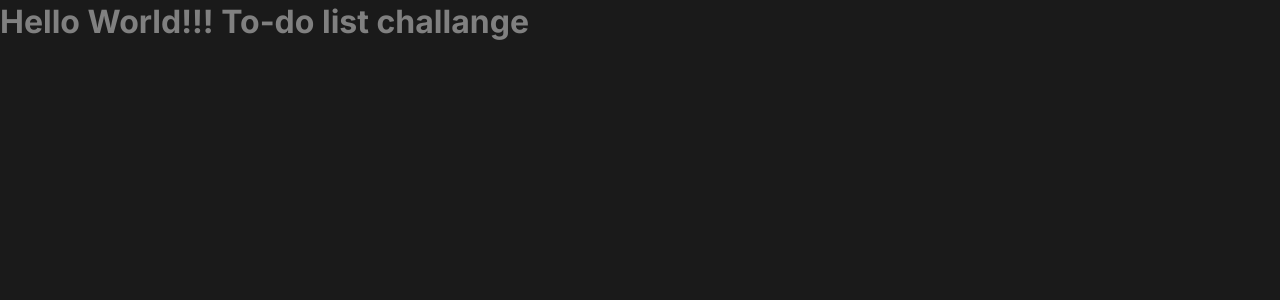
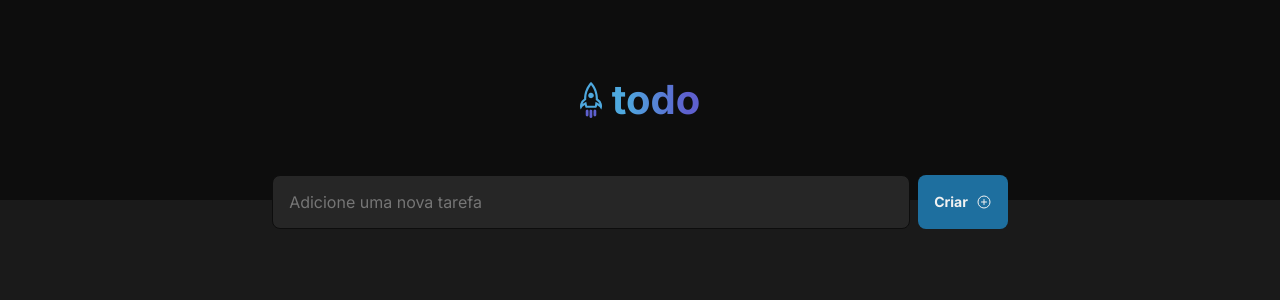
Before and after one commit to gabriel-78/challange_01_to-do_list_igniteLab-trail-2022, a React (Vite) app: page / in a window 1280 px wide. Shown: the top 300 px of the page. Built offline with nearby package versions, Linux system fonts and the light colour scheme.

Commit message:
FEAT: Add header, input and create button

```diff
--- a/src/App.tsx
+++ b/src/App.tsx
@@ -1,11 +1,15 @@
 import { useState } from 'react'
+import Header from './components/Header'
+import Input from './components/Input'
+import Main from './components/Main'
 
 function App() {
   const [count, setCount] = useState(0)
 
   return (
     <div className="App">
-      <h1>Hello World!!! To-do list challange</h1>
+      <Header/>
+      <Main/>
     </div>
   )
 }
--- /dev/null
+++ b/src/components/CreateButton/index.module.css
@@ -0,0 +1,19 @@
+.button{
+    align-items: center;
+    background-color: var(--blue-dark);
+    border: none;
+    border-radius: 8px;
+    color: var(--gray-100);
+    display: flex;
+    font-size: 14px;
+    font-weight: 700;
+    gap: 8px;
+    justify-content: center;
+    line-height: 1.4;
+    transition: background-color 0.3s;
+    padding: 16px;
+}
+
+.button:hover{
+    background-color: var(--blue);
+}
--- /dev/null
+++ b/src/components/CreateButton/index.tsx
@@ -0,0 +1,15 @@
+import { PlusCircle } from "phosphor-react";
+import { ButtonHTMLAttributes, FC } from "react";
+
+import S from "./index.module.css";
+
+const CreateButton : FC<ButtonHTMLAttributes<HTMLButtonElement>> = ({...props}) => {
+    return (
+        <button className={S.button} {...props}>
+            Criar
+            <PlusCircle size={16}/>
+        </button>
+    );
+}
+
+export default CreateButton;
--- /dev/null
+++ b/src/components/Header/index.module.css
@@ -0,0 +1,18 @@
+.header{
+    align-items: center;
+    background-color: var(--gray-700);
+    display: flex;
+    gap: 10px;
+    height: 200px;
+    justify-content: center;
+}
+
+.header strong {
+    font-weight: 900;
+    font-size: 40px;
+    height: 48px;
+    line-height: 48px;
+    background: linear-gradient(to right,var(--blue) 15%, var(--purple-dark) 85%);
+    -webkit-background-clip: text;
+    -webkit-text-fill-color: transparent;
+}
--- /dev/null
+++ b/src/components/Header/index.tsx
@@ -0,0 +1,13 @@
+import Rocket from "../Icon/Rocket";
+import S from "./index.module.css"
+
+const Header = () => {
+    return (
+        <header className={S.header}>
+            <Rocket/>
+            <strong>todo</strong>
+        </header>
+    );
+}
+
+export default Header;
--- /dev/null
+++ b/src/components/Icon/Rocket/index.tsx
@@ -0,0 +1,35 @@
+import React from "react";
+
+function Rocket() {
+  return (
+    <svg
+      xmlns="http://www.w3.org/2000/svg"
+      width="22"
+      height="36"
+      fill="none"
+      viewBox="0 0 22 36"
+    >
+      <g clipPath="url(#clip0_43_111)">
+        <path
+          fill="#4EA8DE"
+          d="M11.021 2.933a22 22 0 014.734 13.883v1.198l1.031.628a6.439 6.439 0 012.8 3.525 12.39 12.39 0 00-1.303-.84l-2.75-1.543-.494 3.116a7.9 7.9 0 01-.172.818H7.162a13.127 13.127 0 01-.294-1.072l-.623-2.82-2.535 1.41c-.424.237-.833.498-1.225.783a6.7 6.7 0 012.757-3.525l.981-.628v-1.114c.018-5 1.707-9.857 4.806-13.819h-.008zM11.03 0a.672.672 0 00-.437.162l-.065.057c-4.13 4.547-6.422 10.426-6.445 16.526A8.787 8.787 0 00.417 21.52a8.644 8.644 0 00.3 5.977 9.709 9.709 0 014.067-4.4c.18.767.42 1.52.716 2.25.038.14.121.264.238.354a.68.68 0 00.407.14h9.94c.2 0 .4-.191.501-.487.29-.695.492-1.422.602-2.165a9.63 9.63 0 014.067 4.4 8.416 8.416 0 00.374-5.992 8.557 8.557 0 00-3.725-4.753c.07-6.136-2.21-12.072-6.388-16.625A.666.666 0 0011.02 0h.008z"
+        ></path>
+        <path
+          fill="#4EA8DE"
+          d="M11.022 16.16c-.55 0-1.088-.16-1.546-.461a2.752 2.752 0 01-1.026-1.227 2.704 2.704 0 01-.162-1.582 2.73 2.73 0 01.756-1.405 2.8 2.8 0 011.421-.755 2.826 2.826 0 011.608.147c.51.205.946.553 1.255 1.001.308.448.475.976.48 1.518a2.635 2.635 0 01-.75 1.908 2.748 2.748 0 01-1.9.827.437.437 0 01-.136 0v.029z"
+        ></path>
+        <path
+          fill="#5E60CE"
+          d="M14.896 27.596a1.364 1.364 0 00-.975.368 1.326 1.326 0 00-.414.943v4.16c0 .363.146.71.407.967a1.4 1.4 0 001.964 0c.26-.256.407-.604.407-.967v-4.103a1.305 1.305 0 00-.371-.958 1.345 1.345 0 00-.954-.41h-.064zM7.162 27.596a1.38 1.38 0 00-.999.357 1.34 1.34 0 00-.434.954v4.16c0 .363.147.71.407.967a1.4 1.4 0 001.965 0c.26-.256.407-.604.407-.967v-4.103a1.307 1.307 0 00-.371-.958 1.346 1.346 0 00-.954-.41h-.021zM10.921 27.596a1.378 1.378 0 00-.97.372 1.34 1.34 0 00-.419.94v5.731c0 .363.146.71.407.967a1.4 1.4 0 001.965 0c.26-.256.407-.604.407-.967V29a1.304 1.304 0 00-.372-.957 1.347 1.347 0 00-.953-.411l-.065-.035z"
+        ></path>
+      </g>
+      <defs>
+        <clipPath id="clip0_43_111">
+          <path fill="#fff" d="M0 0H22V36H0z"></path>
+        </clipPath>
+      </defs>
+    </svg>
+  );
+}
+
+export default Rocket;
--- /dev/null
+++ b/src/components/Input/index.module.css
@@ -0,0 +1,9 @@
+.input {
+    background: var(--gray-500);
+    border: 1px solid var(--gray-700);
+    border-radius: 8px;
+    color: var(--gray-100);
+    height: 54px;
+    padding: 16px;
+    width: 638px;
+}
--- /dev/null
+++ b/src/components/Input/index.tsx
@@ -0,0 +1,12 @@
+import React, { FC, InputHTMLAttributes } from 'react'
+import S from "./index.module.css";
+
+interface InputProps extends InputHTMLAttributes<HTMLInputElement>{}
+
+const Input : FC<InputProps> = ({...props}) => {
+    return (
+        <input className={S.input} {...props} />
+    );
+}
+
+export default Input;
--- /dev/null
+++ b/src/components/Main/index.module.css
@@ -0,0 +1,13 @@
+.main {
+    display: flex;
+    width: 100%;
+    justify-content: center;
+    align-items: center;
+    flex-direction: column;
+}
+
+.inputContainer {
+    display: flex;
+    gap: 8px;
+    margin-top: calc(0px - 25px);
+}
--- /dev/null
+++ b/src/components/Main/index.tsx
@@ -0,0 +1,16 @@
+import CreateButton from "../CreateButton";
+import Input from "../Input";
+import S from "./index.module.css";
+
+const Main = () => {
+    return (
+        <main className={S.main} >
+            <div className={S.inputContainer}>
+                <Input placeholder="Adicione uma nova tarefa" />
+                <CreateButton/>
+            </div>
+        </main>
+    )
+};
+
+export default Main;
--- a/src/global.css
+++ b/src/global.css
@@ -30,6 +30,10 @@
     box-sizing: border-box;
 }
 
+:focus{
+    outline: transparent;
+}
+
 body {
     background-color: var(--gray-600);
     color: var(--gray-300);
```
